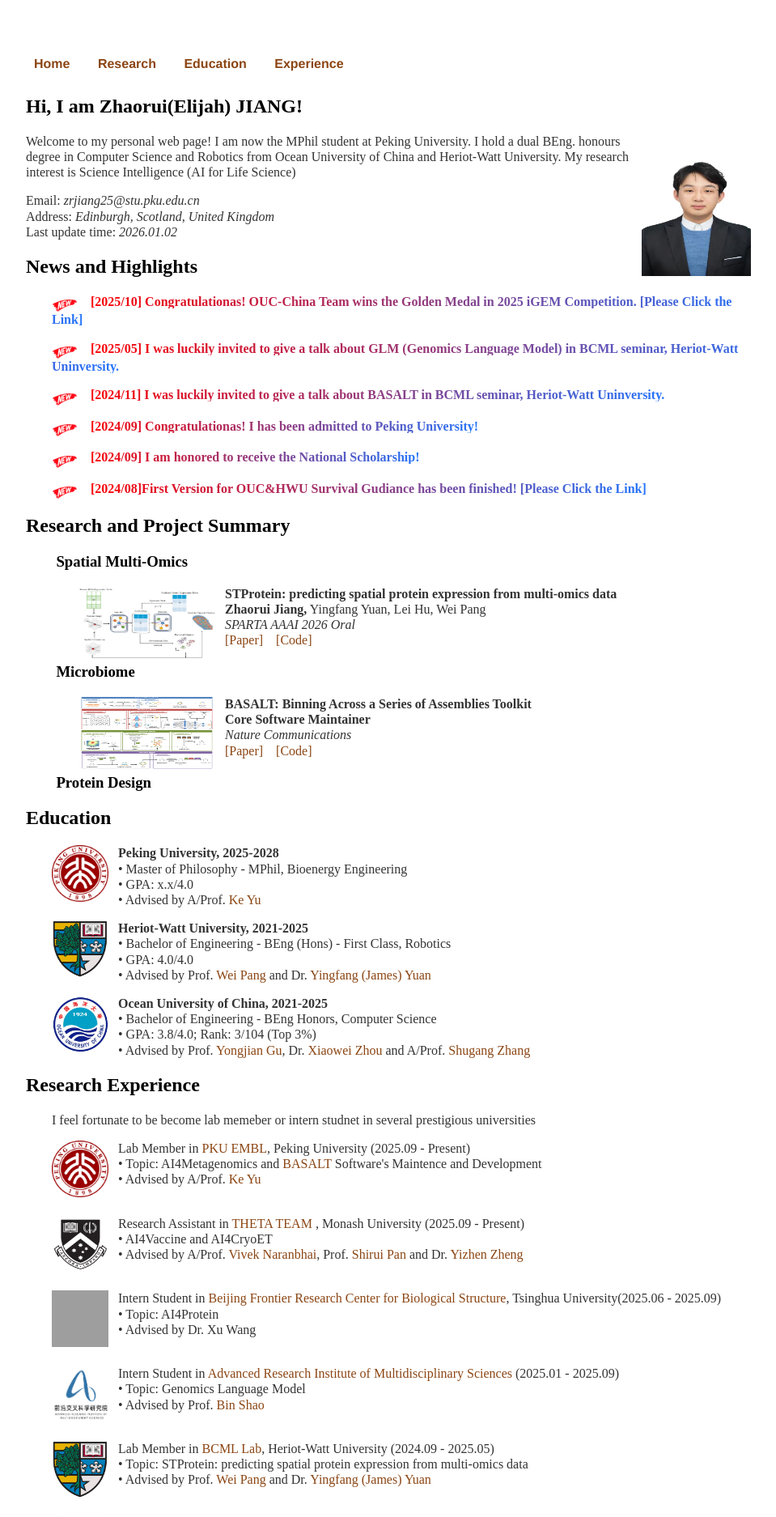
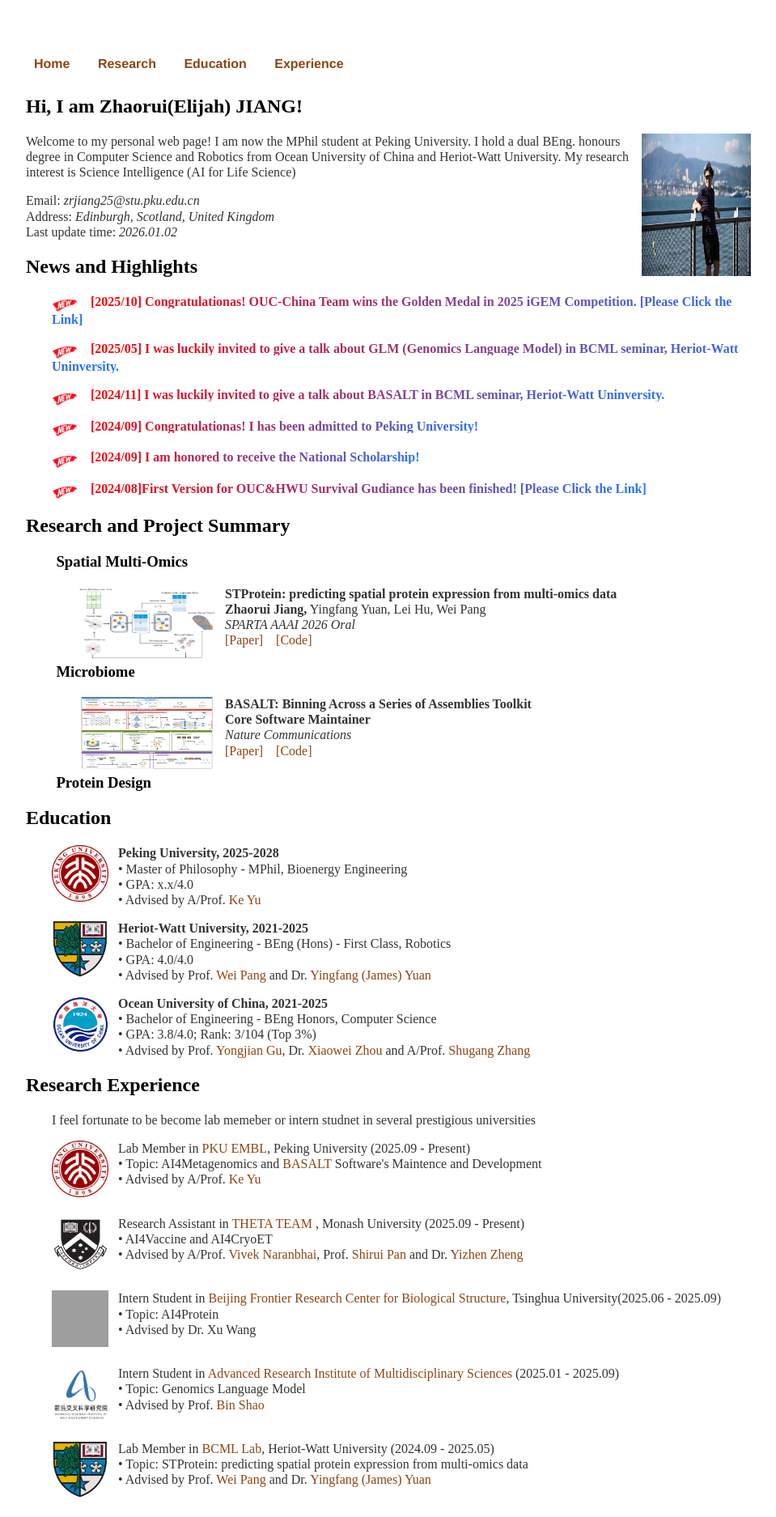
Before and after one commit to zhaorui-bi/zhaorui-bi.github.io, a Jekyll site: the page built from index.html, in a window 1280 px wide. Shown: the top 1874 px of the page at 81% size, without its empty margins (160-1119 px from the left). Built offline with Jekyll 4.4.1, drawn with Linux system fonts in a browser that asks for light colours; grey boxes are pictures that could not be loaded.

Commit message:
update_fig

```diff
--- a/index.html
+++ b/index.html
@@ -4,7 +4,7 @@
 ---
 <div class="blurb">
 	<h2>Hi, I am Zhaorui(Elijah) JIANG!</h2>
-	<p><img src="/img/person.jpg" align="right" alt="portrait" width="135" height="176"/>
+	<p><img src="/img/zhaorui.jpg" align="right" alt="portrait" width="135" height="176"/>
 		Welcome to my personal web page! I am now the MPhil student at Peking University.
 		I hold a dual BEng. honours degree in Computer Science and Robotics from Ocean University of China and Heriot-Watt University.
 		My research interest is Science Intelligence (AI for Life Science)</p>
```
Also changed, not shown: img/zhaorui.jpg (added).
